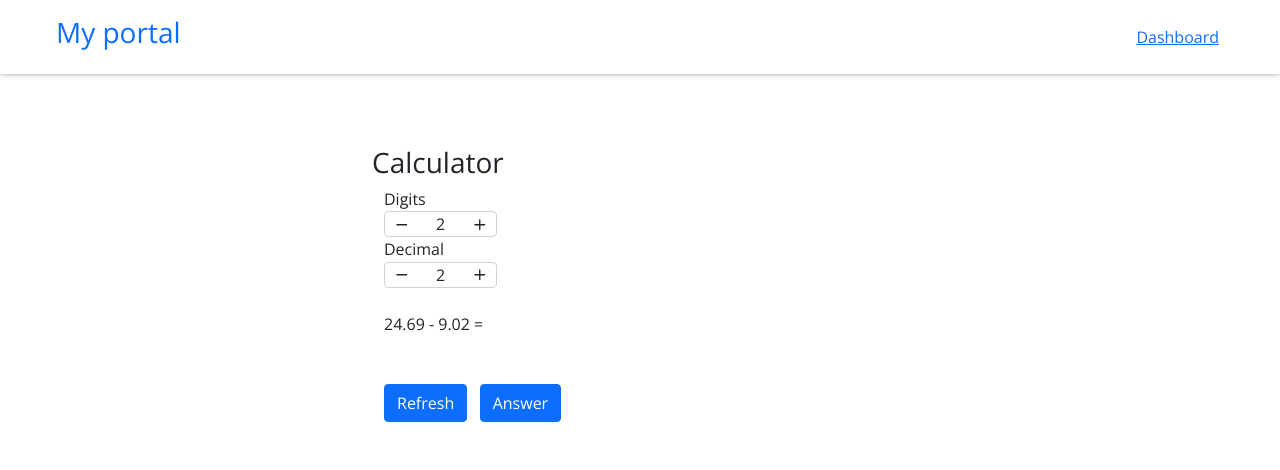
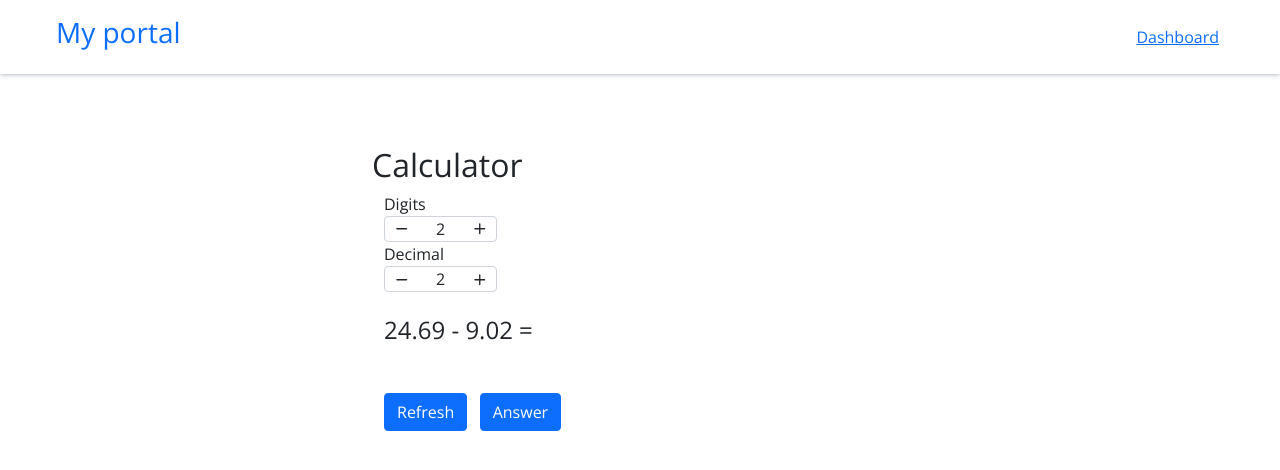
Before and after one commit to kahoau/vue-portal, a Vue app: page / in a window 1280 px wide. Shown: the top 470 px of the page. Built offline with nearby package versions, Linux system fonts and the light colour scheme.

Commit message:
calculator styling

```diff
--- a/src/views/Dashboard.vue
+++ b/src/views/Dashboard.vue
@@ -1,7 +1,7 @@
 <template>
   <section id="calculator">
     <div class="col1">
-      <h3>Calculator</h3>
+      <h2>Calculator</h2>
         <b-container>
           <b-row>
             <b-col>
@@ -22,7 +22,7 @@
           <b-row><b-col>&nbsp;</b-col></b-row>
           <b-row>
             <b-col>
-              <p>{{ num1 }} - {{ num2 }} = {{answer}}</p>
+              <h4>{{ num1 }} - {{ num2 }} = {{answer}}</h4>
               <form @submit.prevent>
                 <b-button variant="primary" @click="refresh()">Refresh</b-button> &nbsp;
                 <b-button variant="primary" @click="getAnswer()">Answer</b-button> &nbsp;
@@ -62,6 +62,7 @@ export default {
         this.num1 = this.num2;
         this.num2 = temp;
       }
+
       this.answer = "";
     },
     getAnswer() {
```
